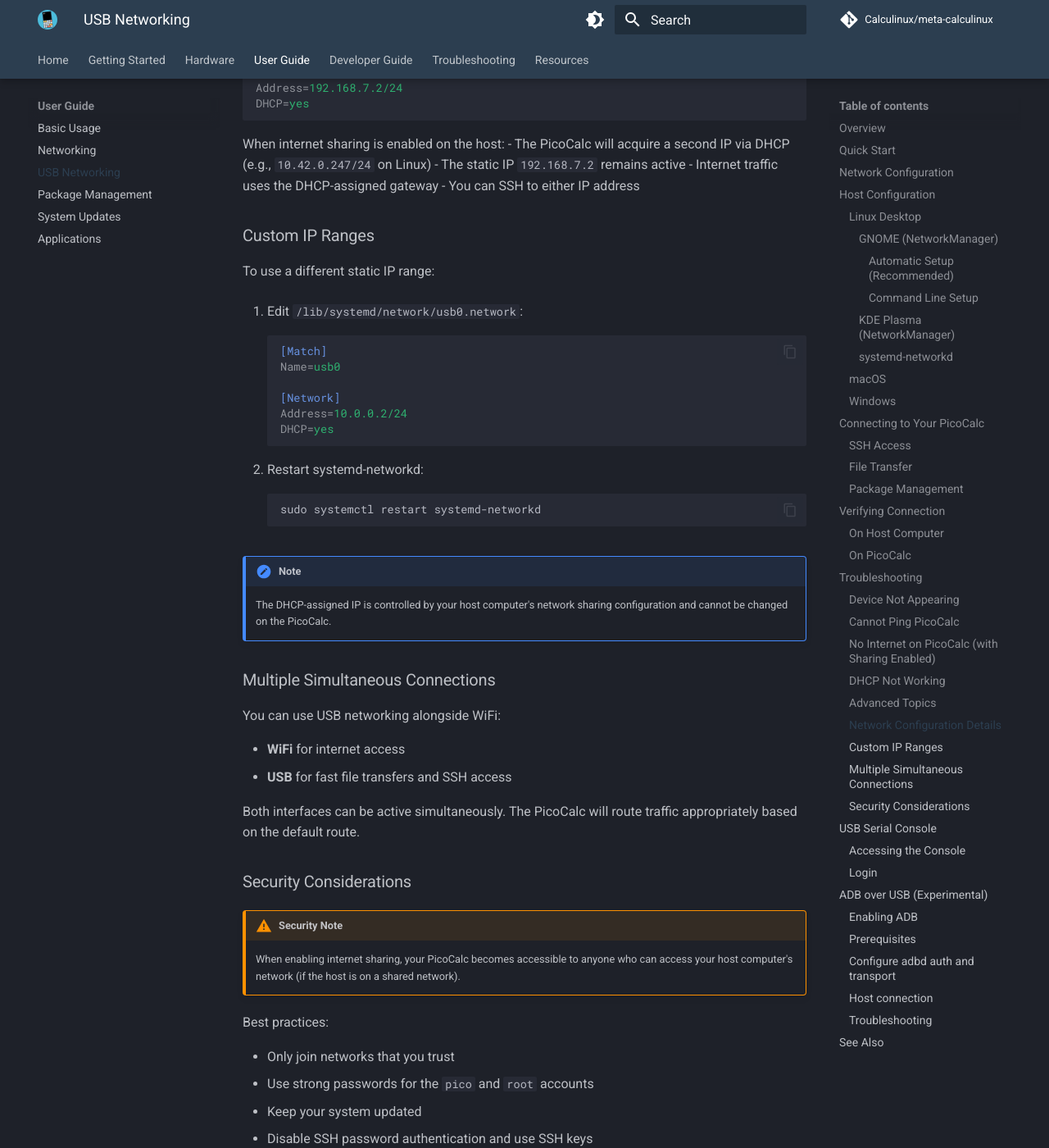
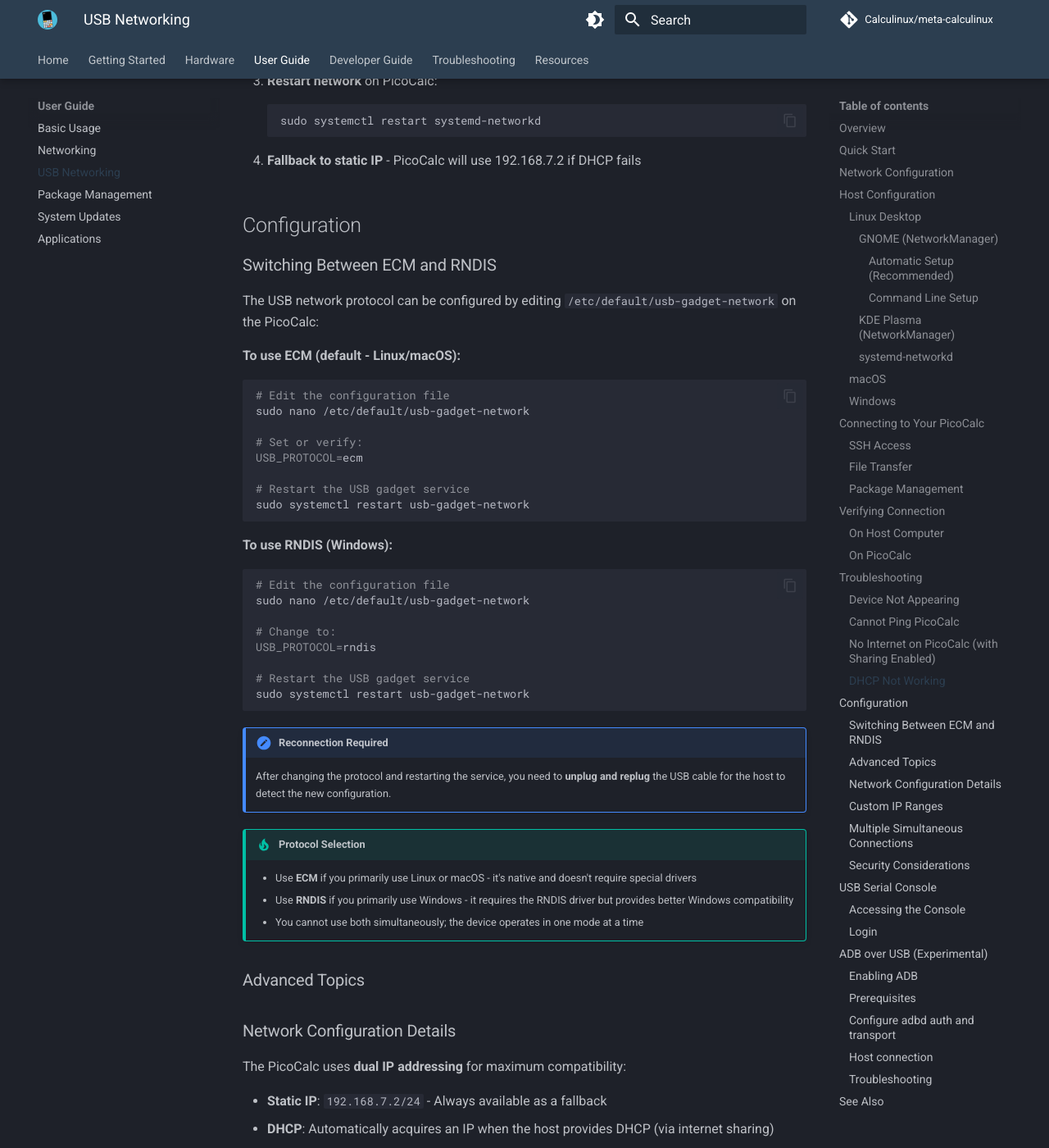
Before and after one commit to Calculinux/docs, an MkDocs documentation site: the page built from docs/user-guide/usb-networking.md, in a window 1280 px wide and 1400 px high, scrolled down 10620 px. Shown: the whole window at 82% size. Built offline with MkDocs 1.6.1 and Material for MkDocs 9.7.7, drawn with Linux system fonts in a browser that asks for light colours; comment, search, counter and statistics services are not loaded; some of the changed text lies outside the part shown.

Commit message:
Update USB networking docs for single-config mode
- Document new USB_PROTOCOL configuration option (ecm/rndis)
- Explain single-configuration mode vs previous dual-config
- Add section on switching between ECM and RNDIS protocols
- Clarify that ECM is default and works on Linux/macOS
- Add warning for Windows users about RNDIS requirement
- Update troubleshooting to check protocol configuration
- Emphasize that only one protocol is active at a time

````diff
--- a/docs/user-guide/usb-networking.md
+++ b/docs/user-guide/usb-networking.md
@@ -12,10 +12,12 @@
 - 🌐 **Internet sharing** - Host can share its internet connection
 - 💻 **Cross-platform** - Works with Linux, macOS, and Windows
 
-The USB gadget provides two configurations:
+The USB gadget uses a **single configuration** mode where you can select the network protocol:
 
-- **RNDIS** - For Windows compatibility
-- **CDC-Ether/ECM** - Standard USB Ethernet for Linux and macOS
+- **ECM (CDC-Ether)** - Default, native Linux/macOS protocol (recommended)
+- **RNDIS** - Windows compatibility (configure via `/etc/default/usb-gadget-network`)
+
+By default, the device uses ECM which works natively on Linux and macOS without additional drivers. For Windows support, you can switch to RNDIS mode.
 
 ## Quick Start
 
@@ -217,11 +219,17 @@
 
 ### Windows
 
+!!! warning "RNDIS Mode Required"
+    Windows requires the USB gadget to be in **RNDIS mode**. The default ECM mode will not work on Windows.
+
+    See the [Configuration](#switching-between-ecm-and-rndis) section above to switch to RNDIS mode.
+
 !!! note
     Windows requires RNDIS drivers, which are usually built-in for Windows 10/11.
 
-1. Connect your PicoCalc via USB
-2. Windows should detect it as "RNDIS/Ethernet Gadget"
+1. **Configure PicoCalc** for RNDIS mode (see Configuration section)
+2. Connect your PicoCalc via USB
+3. Windows should detect it as "RNDIS/Ethernet Gadget"
 3. If driver installation is needed, Windows should install it automatically
 
 **Configure the network:**
@@ -340,6 +348,19 @@
 
 ### Device Not Appearing
 
+**Check Protocol Configuration:**
+
+First, verify you're using the correct protocol for your host OS:
+
+```bash
+# On PicoCalc - check current protocol
+grep USB_PROTOCOL /etc/default/usb-gadget-network
+
+# Should be:
+# USB_PROTOCOL=ecm    # for Linux/macOS
+# USB_PROTOCOL=rndis  # for Windows
+```
+
 **On PicoCalc:**
 
 1. Check if the USB gadget service is running:
@@ -360,6 +381,9 @@
 4. Check USB gadget configuration:
    ```bash
    ls /sys/kernel/config/usb_gadget/g1/UDC
+   # Check which function is active:
+   ls /sys/kernel/config/usb_gadget/g1/functions/
+   # Should show either ecm.usb0 or rndis.usb0 (not both)
    ```
 
 **On Host:**
@@ -438,6 +462,46 @@
    ```
 
 4. **Fallback to static IP** - PicoCalc will use 192.168.7.2 if DHCP fails
+
+## Configuration
+
+### Switching Between ECM and RNDIS
+
+The USB network protocol can be configured by editing `/etc/default/usb-gadget-network` on the PicoCalc:
+
+**To use ECM (default - Linux/macOS):**
+
+```bash
+# Edit the configuration file
+sudo nano /etc/default/usb-gadget-network
+
+# Set or verify:
+USB_PROTOCOL=ecm
+
+# Restart the USB gadget service
+sudo systemctl restart usb-gadget-network
+```
+
+**To use RNDIS (Windows):**
+
+```bash
+# Edit the configuration file
+sudo nano /etc/default/usb-gadget-network
+
+# Change to:
+USB_PROTOCOL=rndis
+
+# Restart the USB gadget service
+sudo systemctl restart usb-gadget-network
+```
+
+!!! note "Reconnection Required"
+    After changing the protocol and restarting the service, you need to **unplug and replug** the USB cable for the host to detect the new configuration.
+
+!!! tip "Protocol Selection"
+    - Use **ECM** if you primarily use Linux or macOS - it's native and doesn't require special drivers
+    - Use **RNDIS** if you primarily use Windows - it requires the RNDIS driver but provides better Windows compatibility
+    - You cannot use both simultaneously; the device operates in one mode at a time
 
 ### Advanced Topics
 
````
Also changed, not shown: docs/getting-started/first-boot.md (+8 -2 lines).
